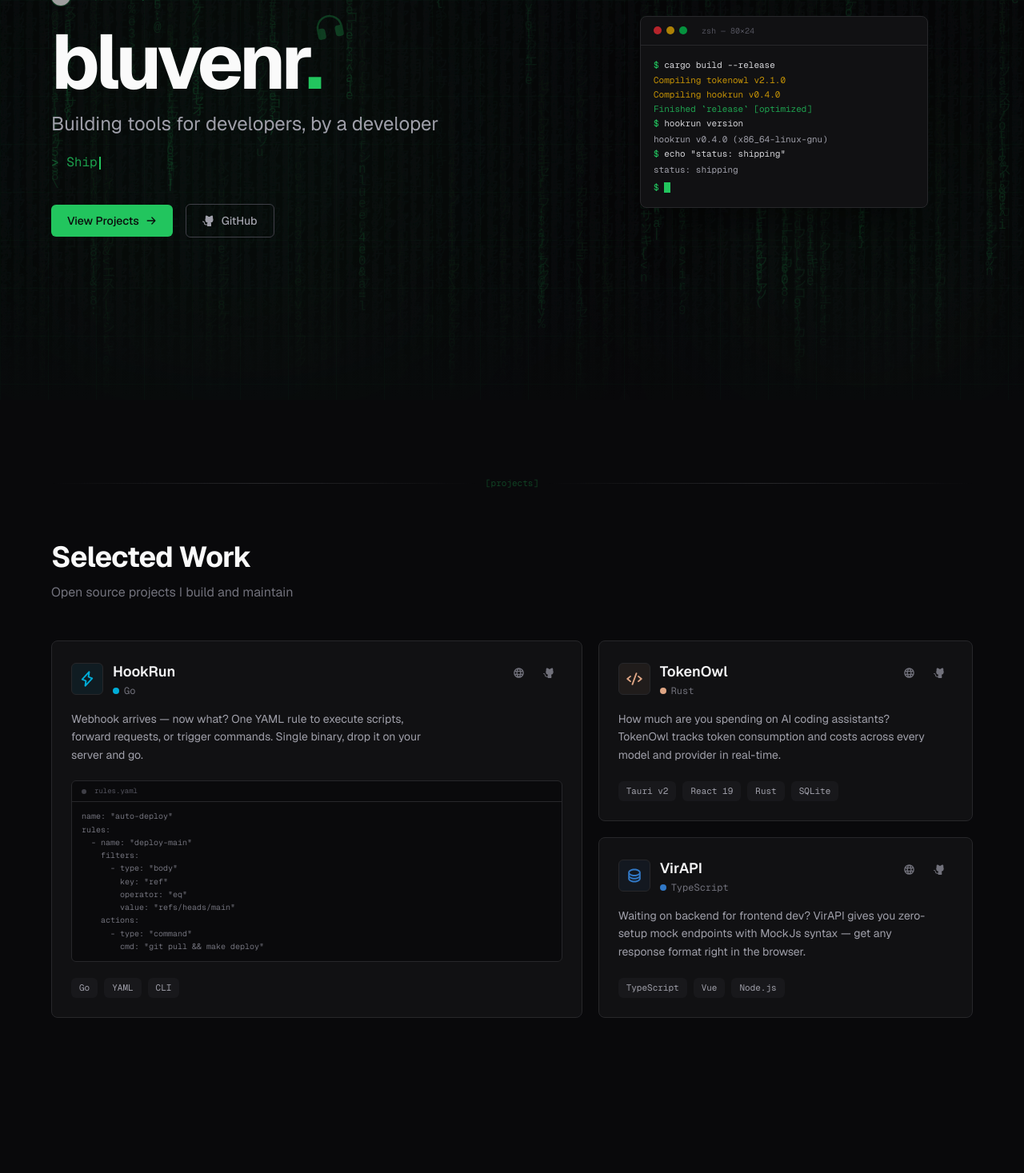
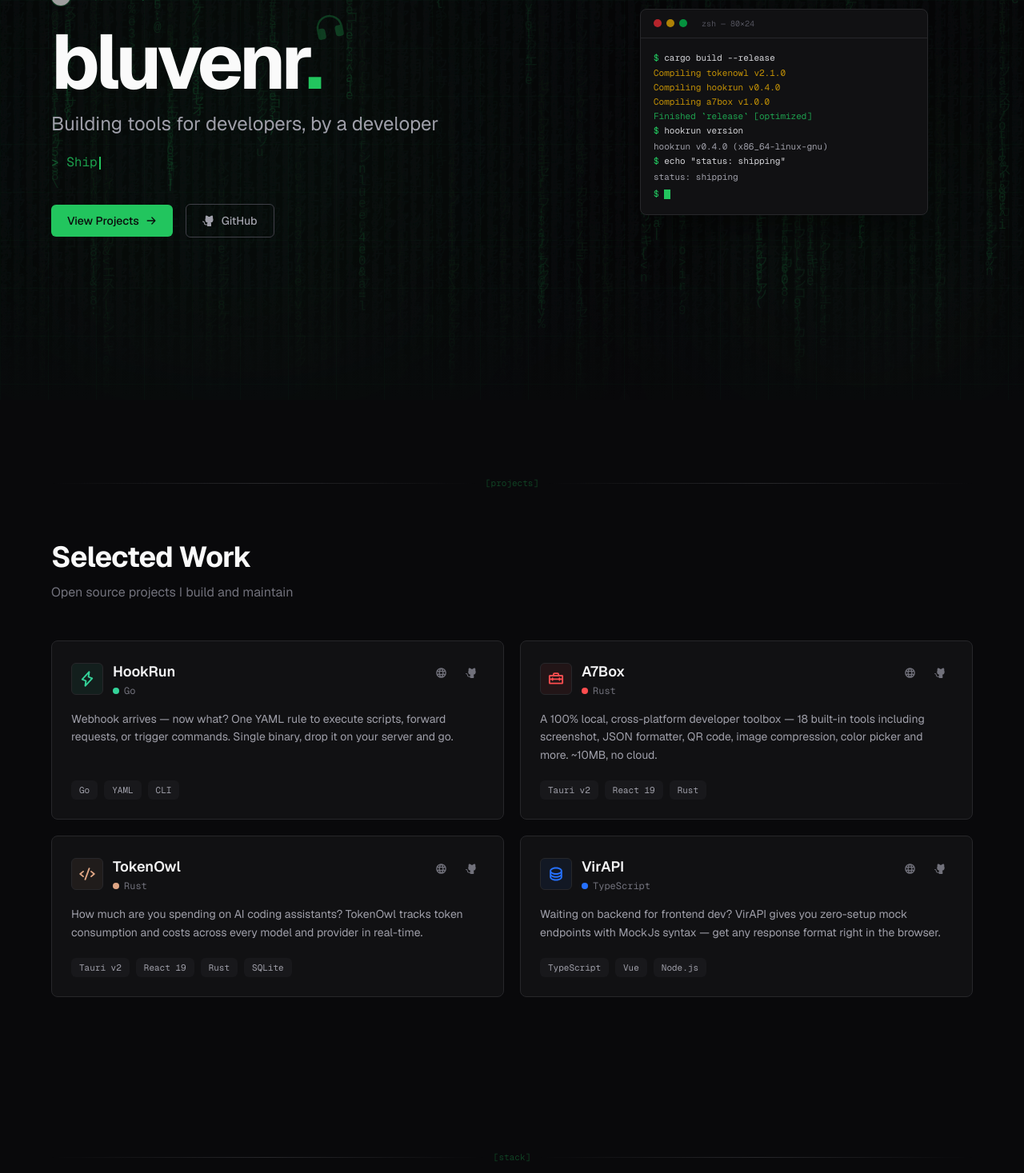
Before and after one commit to bluvenr/bluvenr.github.io, a Next.js app: page / in a window 1280 px wide. Shown: the part 300-1767 px from the top of the page at 80% size. Built offline with nearby package versions, Linux system fonts and the light colour scheme; grey boxes are pictures that could not be loaded.

Commit message:
feat: Projects卡片2x2网格重构 + A7Box文案露出 + SEO/主题色同步

```diff
--- a/src/app/layout.tsx
+++ b/src/app/layout.tsx
@@ -25,7 +25,7 @@ export const metadata: Metadata = {
     template: "%s | bluvenr",
   },
   description:
-    "Personal homepage of bluvenr. Building developer tools with Rust, Go & TypeScript. Creator of TokenOwl, HookRun and VirAPI.",
+    "Personal homepage of bluvenr. Building developer tools with Rust, Go & TypeScript. Creator of HookRun, A7Box, TokenOwl and VirAPI.",
   keywords: [
     "bluvenr",
     "developer tools",
@@ -33,8 +33,9 @@ export const metadata: Metadata = {
     "Go",
     "TypeScript",
     "open source",
+    "HookRun",
+    "A7Box",
     "TokenOwl",
-    "HookRun",
     "VirAPI",
     "full-stack developer",
     "Shenzhen",
@@ -48,7 +49,7 @@ export const metadata: Metadata = {
   openGraph: {
     title: "bluvenr — Developer & Open Source Enthusiast",
     description:
-      "Building developer tools with Rust, Go & TypeScript. Creator of TokenOwl, HookRun and VirAPI.",
+      "Building developer tools with Rust, Go & TypeScript. Creator of HookRun, A7Box, TokenOwl and VirAPI.",
     url: "https://bluvenr.github.io",
     siteName: "bluvenr",
     locale: "en_US",
--- a/src/components/projects.tsx
+++ b/src/components/projects.tsx
@@ -8,6 +8,7 @@ import {
   Lightning,
   Code,
   Database,
+  Toolbox,
 } from "@phosphor-icons/react";
 import { useI18n } from "@/context/i18n-provider";
 
@@ -18,9 +19,17 @@ const projects = [
     website: "https://hookrun.virapi.com",
     github: "https://github.com/bluvenr/hookrun",
     lang: "Go",
-    langColor: "#00ADD8",
+    langColor: "#34d399",
     icon: Lightning,
-    featured: true,
+  },
+  {
+    key: "a7box" as const,
+    repo: "bluvenr/a7box",
+    website: "https://a7box.virapi.com",
+    github: "https://github.com/bluvenr/a7box",
+    lang: "Rust",
+    langColor: "#FF4D4F",
+    icon: Toolbox,
   },
   {
     key: "tokenowl" as const,
@@ -30,7 +39,6 @@ const projects = [
     lang: "Rust",
     langColor: "#dea584",
     icon: Code,
-    featured: false,
   },
   {
     key: "virapi" as const,
@@ -38,9 +46,8 @@ const projects = [
     website: "https://virapi.com",
     github: "https://github.com/bluvenr/open_virapi",
     lang: "TypeScript",
-    langColor: "#3178c6",
+    langColor: "#2570ff",
     icon: Database,
-    featured: false,
   },
 ];
 
@@ -63,12 +70,11 @@ function ProjectCard({
   index,
 }: {
   project: (typeof projects)[0];
-  projData: { name: string; desc: string; tags: readonly string[]; codePreview?: string };
+  projData: { name: string; desc: string; tags: readonly string[] };
   index: number;
 }) {
   const cardRef = useRef<HTMLDivElement>(null);
   const Icon = project.icon;
-  const isFeatured = index === 0;
 
   const handleMouseMove = (e: React.MouseEvent<HTMLDivElement>) => {
     if (!cardRef.current) return;
@@ -85,9 +91,7 @@ function ProjectCard({
       whileInView={{ opacity: 1, y: 0 }}
       viewport={{ once: true, margin: "-80px" }}
       transition={{ duration: 0.5, delay: index * 0.1 }}
-      className={`group relative flex flex-col rounded-lg border border-border-subtle bg-surface transition-all duration-300 hover:border-zinc-700 overflow-hidden ${
-        isFeatured ? "md:col-span-7 md:row-span-2" : "md:col-span-5"
-      }`}
+      className="group relative flex flex-col rounded-lg border border-border-subtle bg-surface transition-all duration-300 hover:border-zinc-700 overflow-hidden md:col-span-6"
     >
       {/* Left accent bar */}
       <div
@@ -162,22 +166,9 @@ function ProjectCard({
         </div>
 
         {/* Description */}
-        <p className={`mb-5 text-sm leading-relaxed text-zinc-400 ${isFeatured ? "max-w-md" : "max-w-sm"}`}>
+        <p className="mb-5 text-sm leading-relaxed text-zinc-400">
           {projData.desc}
         </p>
-
-        {/* Code preview for featured project */}
-        {isFeatured && projData.codePreview && (
-          <div className="mb-5 rounded-md border border-border-subtle bg-[#0a0a0c] overflow-hidden">
-            <div className="flex items-center gap-1.5 px-3 py-1.5 border-b border-border-subtle">
-              <div className="h-1.5 w-1.5 rounded-full bg-zinc-700" />
-              <span className="font-mono text-[9px] text-zinc-600 ml-1">rules.yaml</span>
-            </div>
-            <pre className="px-3 py-2.5 font-mono text-[10px] leading-relaxed text-zinc-500 overflow-x-auto">
-              {projData.codePreview}
-            </pre>
-          </div>
-        )}
 
         {/* Tags */}
         <div className="mt-auto flex flex-wrap gap-2">
@@ -231,14 +222,14 @@ export function Projects() {
         </motion.div>
 
         {/* Bento grid */}
-        <div className="grid grid-cols-1 gap-5 md:grid-cols-12 md:grid-rows-2">
+        <div className="grid grid-cols-1 gap-5 md:grid-cols-12">
           {projects.map((project, i) => {
             const projData = t.projects[project.key];
             return (
               <ProjectCard
                 key={project.repo}
                 project={project}
-                projData={projData as { name: string; desc: string; tags: readonly string[]; codePreview?: string }}
+                projData={projData as { name: string; desc: string; tags: readonly string[] }}
                 index={i}
               />
             );
--- a/src/lib/i18n.ts
+++ b/src/lib/i18n.ts
@@ -14,6 +14,7 @@ export const dict = {
       typing: [
         "编译 TokenOwl 中... ████████░░ 82%",
         "发布 HookRun v0.4 --release",
+        "打包 A7Box ... 18 tools ready",
         "用 Rust 重构核心模块...",
         "零依赖，单二进制，开箱即用",
         "cargo test --all ... 23 passed, 0 failed",
@@ -28,6 +29,7 @@ export const dict = {
         "$ cargo build --release",
         "   Compiling tokenowl v2.1.0",
         "   Compiling hookrun v0.4.0",
+        "   Compiling a7box v1.0.0",
         "    Finished `release` [optimized]",
         "",
         "$ hookrun version",
@@ -40,6 +42,7 @@ export const dict = {
       mobileSession: [
         "$ cargo build --release",
         "   Compiling tokenowl v2.1.0",
+        "   Compiling a7box v1.0.0",
         "    Finished `release` [optimized]",
       ],
     },
@@ -55,12 +58,16 @@ export const dict = {
         name: "HookRun",
         desc: "Webhook 到了之后该做什么？一条 YAML 规则搞定。执行脚本、转发请求、触发命令——单文件二进制，丢进服务器就跑。",
         tags: ["Go", "YAML", "CLI"],
-        codePreview: 'name: "auto-deploy"\nrules:\n  - name: "deploy-main"\n    filters:\n      - type: "body"\n        key: "ref"\n        operator: "eq"\n        value: "refs/heads/main"\n    actions:\n      - type: "command"\n        cmd: "git pull && make deploy"',
       },
       virapi: {
         name: "VirAPI",
         desc: "前端联调还在等后端？VirAPI 给你一个零搭建的 Mock 接口，支持 MockJs 语法，浏览器里就能拿到任意格式的响应数据。",
         tags: ["TypeScript", "Vue", "Node.js"],
+      },
+      a7box: {
+        name: "A7Box",
+        desc: "一个 100% 本地的跨平台开发者工具箱——18 个内置工具：截图、JSON 格式化、二维码、图片压缩、取色器等。~10MB，无云端依赖。",
+        tags: ["Tauri v2", "React 19", "Rust"],
       },
     },
     stack: {
@@ -110,7 +117,7 @@ export const dict = {
         location: "深圳, 中国",
         focus: "开发者工具",
         languages: ["Rust", "Go", "TypeScript"],
-        currently: "迭代 TokenOwl v2 + HookRun",
+        currently: "迭代 HookRun + A7Box + TokenOwl",
       },
     },
     footer: {
@@ -133,6 +140,7 @@ export const dict = {
       typing: [
         "Compiling TokenOwl... ████████░░ 82%",
         "Shipping HookRun v0.4 --release",
+        "Bundling A7Box ... 18 tools ready",
         "Refactoring core module in Rust...",
         "Zero deps. Single binary. Ship it.",
         "cargo test --all ... 23 passed, 0 failed",
@@ -147,6 +155,7 @@ export const dict = {
         "$ cargo build --release",
         "   Compiling tokenowl v2.1.0",
         "   Compiling hookrun v0.4.0",
+        "   Compiling a7box v1.0.0",
         "    Finished `release` [optimized]",
         "",
         "$ hookrun version",
@@ -159,6 +168,7 @@ export const dict = {
       mobileSession: [
         "$ cargo build --release",
         "   Compiling tokenowl v2.1.0",
+        "   Compiling a7box v1.0.0",
         "    Finished `release` [optimized]",
       ],
     },
@@ -174,12 +184,16 @@ export const dict = {
         name: "HookRun",
         desc: "Webhook arrives — now what? One YAML rule to execute scripts, forward requests, or trigger commands. Single binary, drop it on your server and go.",
         tags: ["Go", "YAML", "CLI"],
-        codePreview: 'name: "auto-deploy"\nrules:\n  - name: "deploy-main"\n    filters:\n      - type: "body"\n        key: "ref"\n        operator: "eq"\n        value: "refs/heads/main"\n    actions:\n      - type: "command"\n        cmd: "git pull && make deploy"',
       },
       virapi: {
         name: "VirAPI",
         desc: "Waiting on backend for frontend dev? VirAPI gives you zero-setup mock endpoints with MockJs syntax — get any response format right in the browser.",
         tags: ["TypeScript", "Vue", "Node.js"],
+      },
+      a7box: {
+        name: "A7Box",
+        desc: "A 100% local, cross-platform developer toolbox — 18 built-in tools including screenshot, JSON formatter, QR code, image compression, color picker and more. ~10MB, no cloud.",
+        tags: ["Tauri v2", "React 19", "Rust"],
       },
     },
     stack: {
@@ -227,7 +241,7 @@ export const dict = {
         location: "Shenzhen, China",
         focus: "Developer tools",
         languages: ["Rust", "Go", "TypeScript"],
-        currently: "Iterating TokenOwl v2 + HookRun",
+        currently: "Iterating HookRun + A7Box + TokenOwl",
       },
     },
     footer: {
```
